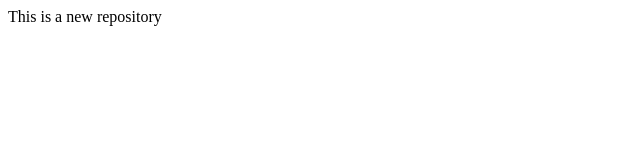
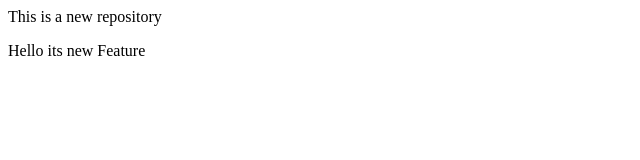
Before and after one commit to rahulrai070/LocalRepo, a plain HTML site: page index.html in a window 1280 px wide. Shown: the whole page, without its empty margins (0-640 px from the left). Drawn offline with Linux system fonts and the light colour scheme.

Commit message:
Add new feature

```diff
--- a/index.html
+++ b/index.html
@@ -1 +1,2 @@
 <p>This is a new repository</p>
+<p>Hello its new Feature</p>
```
